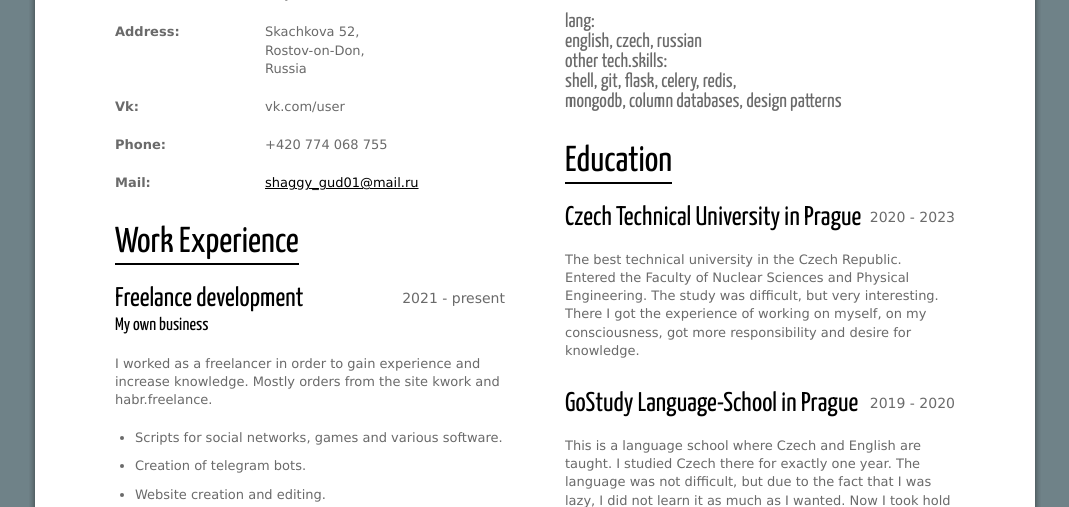
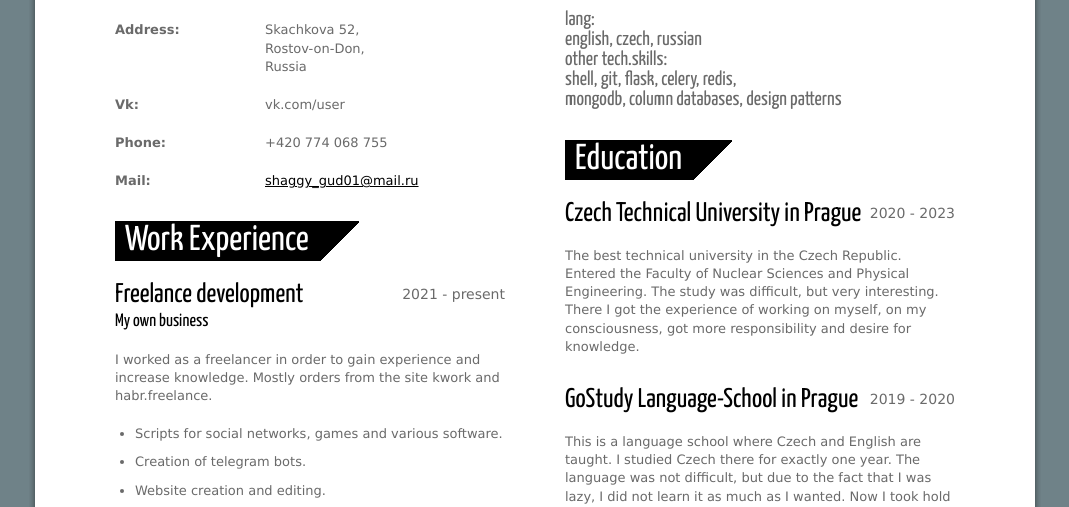
Before and after one commit to shaggy-axel/First_proj_django, a Django app: template templates/index.html in a window 1280 px wide. Shown: the part 751-1258 px from the top of the page, without its empty margins (105-1174 px from the left). Run offline with Django 3.2, Linux system fonts and the light colour scheme; the template is opened without the code that fills it, so the values that code supplies are empty; some web fonts are replaced.

Commit message:
modify css h2

```diff
--- a/static/css/main.css
+++ b/static/css/main.css
@@ -96,9 +96,11 @@ h1, h2, h3, h4, h5, h6 {
 h2 {
 	float:left;
 	line-height:40px;
-	border-bottom:2px solid #000;
+	height:40px;
+	background:#000 url(../img/h2-bg.png) no-repeat right;
 	margin:0 0 20px 0;
-	color:#000;
+	padding:0 50px 0 10px;
+	color:#fff;
 }
 
 a {
```
